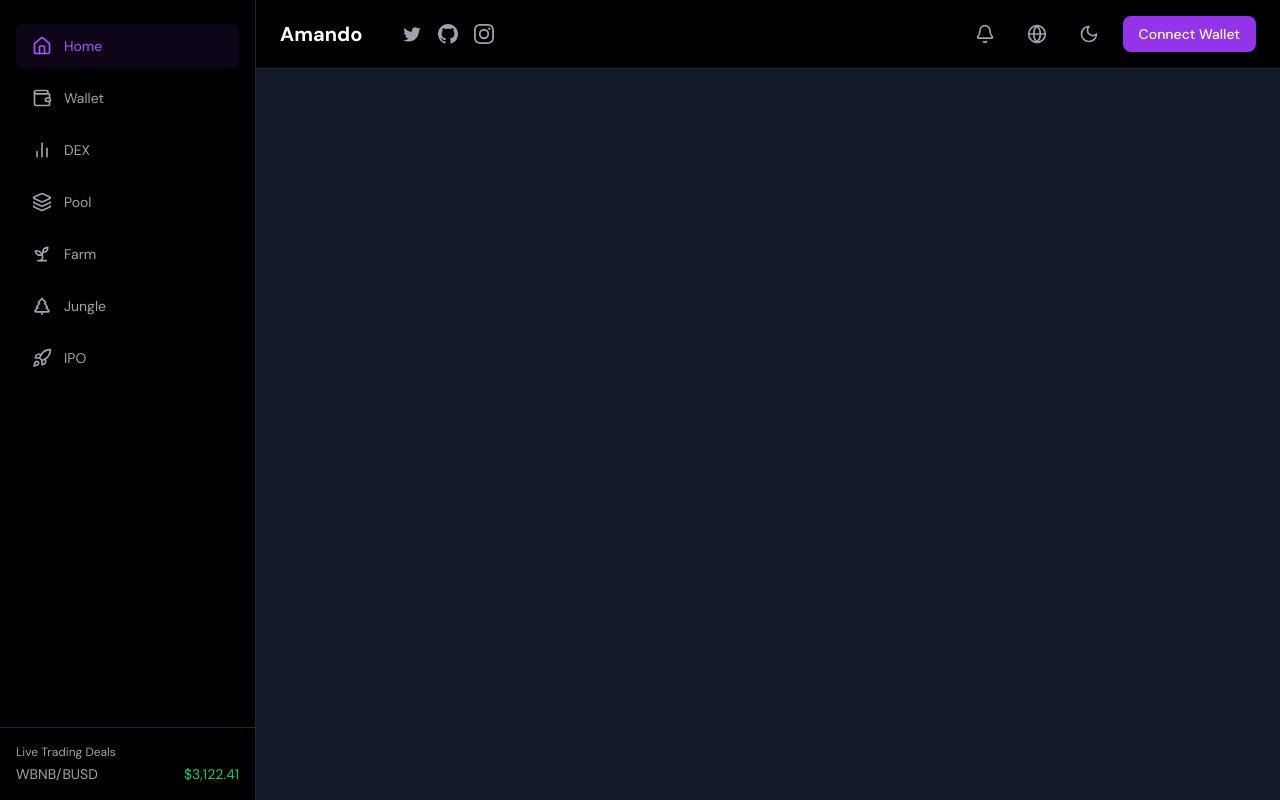
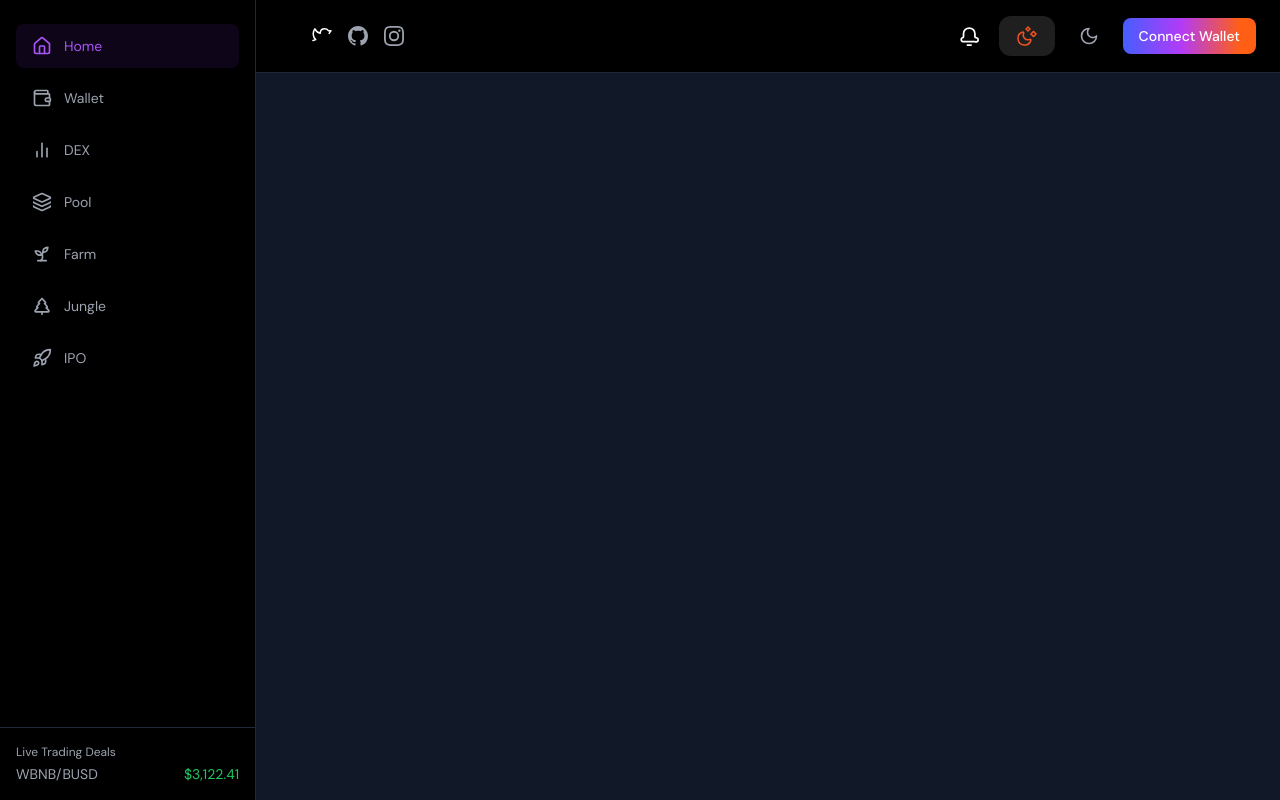
Before and after one commit to enspolat/amando, a React (Vite) app: page / in a window 1280 px wide. Built offline with nearby package versions, Linux system fonts and the light colour scheme.

Commit message:
add header

```diff
--- a/src/components/Header.jsx
+++ b/src/components/Header.jsx
@@ -2,14 +2,13 @@ import { Bell, Globe, Moon } from 'lucide-react'
 
 export default function Header() {
     return (
-        <header className="flex items-center justify-between px-6 py-4 bg-black border-b border-gray-800">
+        <header className=" flex items-center justify-between px-6 py-4 bg-black border-b border-gray-800">
             <div className="flex items-center gap-2">
-                <span className="text-xl font-bold text-white">Amando</span>
 
                 <div className="hidden md:flex items-center gap-4 ml-8">
                     <a href="#" className="text-gray-400 hover:text-white">
-                        <svg className="w-5 h-5" viewBox="0 0 24 24" fill="currentColor">
-                            <path d="M22.46 6c-.77.35-1.6.58-2.46.69.88-.53 1.56-1.37 1.88-2.38-.83.5-1.75.85-2.72 1.05C18.37 4.5 17.26 4 16 4c-2.35 0-4.27 1.92-4.27 4.29 0 .34.04.67.11.98C8.28 9.09 5.11 7.38 3 4.79c-.37.63-.58 1.37-.58 2.15 0 1.49.75 2.81 1.91 3.56-.71 0-1.37-.2-1.95-.5v.03c0 2.08 1.48 3.82 3.44 4.21a4.22 4.22 0 0 1-1.93.07 4.28 4.28 0 0 0 4 2.98 8.521 8.521 0 0 1-5.33 1.84c-.34 0-.68-.02-1.02-.06C3.44 20.29 5.7 21 8.12 21 16 21 20.33 14.46 20.33 8.79c0-.19 0-.37-.01-.56.84-.6 1.56-1.36 2.14-2.23z" />
+                        <svg width="20" height="17" viewBox="0 0 20 17" fill="none" xmlns="http://www.w3.org/2000/svg">
+                            <path fill-rule="evenodd" clip-rule="evenodd" d="M1 12.55C1.029 12.545 3.7 11.65 3.7 11.65C0.694 8.61101 0.466 4.11001 2.8 0.850006C3.907 2.90901 5.974 4.80901 8.2 5.35001C8.286 2.75001 10.049 0.850006 12.7 0.850006C14.505 0.850006 15.567 1.53801 16.3 2.65001H19L17.2 5.35001" stroke="white" stroke-width="1.5" stroke-linecap="round" stroke-linejoin="round" />
                         </svg>
                     </a>
                     <a href="#" className="text-gray-400 hover:text-white">
@@ -26,16 +25,26 @@ export default function Header() {
             </div>
 
             <div className="flex items-center gap-4">
-                <button className="p-2 text-gray-400 hover:text-white">
-                    <Bell className="w-5 h-5" />
+                <button className="text-gray-400 hover:text-white ">
+                    <svg width="28" height="28" viewBox="0 0 32 32" fill="none" xmlns="http://www.w3.org/2000/svg">
+                        <path d="M18.3315 26.4154H14.1654" stroke="white" stroke-width="2" stroke-linecap="round" stroke-linejoin="round" />
+                        <path d="M22.7577 13.4379V13.3962C22.7577 11.6698 22.0719 10.0141 20.8511 8.79327C19.6303 7.57249 17.9745 6.88666 16.2481 6.88666C14.5216 6.88666 12.8659 7.57249 11.6451 8.79327C10.4243 10.0141 9.73851 11.6698 9.73851 13.3962V16.6562C9.73841 16.8627 9.68088 17.0651 9.57236 17.2408C9.46384 17.4164 9.3086 17.5584 9.124 17.6509L8.46914 17.9777C7.98228 18.2206 7.59177 18.6208 7.36094 19.1135C7.13011 19.6062 7.0725 20.1624 7.19746 20.6919C7.32242 21.2215 7.62262 21.6933 8.04936 22.0308C8.4761 22.3683 9.00435 22.5517 9.54843 22.5513H22.9478C23.2735 22.7143 23.6318 22.8015 23.996 22.8063C24.3602 22.8111 24.7207 22.7335 25.0506 22.5792C25.3805 22.4248 25.6712 22.1979 25.9009 21.9153C26.1307 21.6327 26.2935 21.3017 26.3771 20.9473C26.4608 20.5928 26.4632 20.224 26.3841 19.8685C26.305 19.513 26.1464 19.18 25.9204 18.8945C25.6943 18.6089 25.4065 18.3782 25.0786 18.2197C24.7508 18.0612 24.3913 17.9789 24.0271 17.979L23.3722 17.6522C23.1876 17.5594 23.0324 17.4171 22.9239 17.2413C22.8154 17.0654 22.7578 16.8629 22.7577 16.6562V13.4379V13.4379Z" stroke="white" stroke-width="2" stroke-linecap="round" stroke-linejoin="round" />
+                    </svg>
                 </button>
-                <button className="p-2 text-gray-400 hover:text-white">
-                    <Globe className="w-5 h-5" />
+                <button className="text-gray-400 hover:text-white ">
+                    <svg width="56" height="40" viewBox="0 0 56 40" fill="none" xmlns="http://www.w3.org/2000/svg">
+                        <rect width="56" height="40" rx="12" fill="#1F1F1F" />
+                        <path fill-rule="evenodd" clip-rule="evenodd" d="M23.6599 16.0357C23.966 15.943 24.2981 16.0356 24.5121 16.2732C24.7262 16.5108 24.7837 16.8507 24.6597 17.1455C23.8698 18.9201 24.255 20.9978 25.6285 22.3713C27.002 23.7448 29.0798 24.1299 30.8544 23.34C31.1492 23.216 31.489 23.2735 31.7267 23.4876C31.9643 23.7016 32.0568 24.0337 31.9642 24.3398C31.0291 27.353 28.1016 29.2912 24.9624 28.9753C21.8233 28.6593 19.3406 26.1767 19.0246 23.0376C18.7086 19.8984 20.6467 16.9709 23.6599 16.0357Z" stroke="#F15223" stroke-width="1.5" stroke-linecap="round" stroke-linejoin="round" />
+                        <path fill-rule="evenodd" clip-rule="evenodd" d="M33.9527 15.8271C34.0615 15.6246 34.2728 15.4982 34.5026 15.4982C34.7325 15.4982 34.9437 15.6246 35.0525 15.8271L35.5375 16.7146C35.5949 16.8202 35.6816 16.9069 35.7871 16.9643L36.6747 17.4493C36.8772 17.558 37.0035 17.7693 37.0035 17.9992C37.0035 18.229 36.8772 18.4403 36.6747 18.549L35.7871 19.034C35.6816 19.0915 35.5949 19.1782 35.5375 19.2837L35.0525 20.1712C34.9437 20.3737 34.7325 20.5001 34.5026 20.5001C34.2728 20.5001 34.0615 20.3737 33.9527 20.1712L33.4678 19.2837C33.4103 19.1782 33.3236 19.0915 33.2181 19.034L32.3306 18.549C32.1281 18.4403 32.0017 18.229 32.0017 17.9992C32.0017 17.7693 32.1281 17.558 32.3306 17.4493L33.2181 16.9643C33.3236 16.9069 33.4103 16.8202 33.4678 16.7146L33.9527 15.8271Z" stroke="#F15223" stroke-width="1.5" stroke-linecap="round" stroke-linejoin="round" />
+                        <path fill-rule="evenodd" clip-rule="evenodd" d="M28.5605 11.2594C28.6475 11.0974 28.8165 10.9963 29.0004 10.9963C29.1843 10.9963 29.3533 11.0974 29.4403 11.2594L29.8283 11.9695C29.8742 12.0539 29.9436 12.1232 30.028 12.1692L30.738 12.5572C30.9 12.6442 31.0011 12.8132 31.0011 12.9971C31.0011 13.181 30.9 13.35 30.738 13.437L30.028 13.825C29.9436 13.8709 29.8742 13.9403 29.8283 14.0247L29.4403 14.7347C29.3533 14.8967 29.1843 14.9978 29.0004 14.9978C28.8165 14.9978 28.6475 14.8967 28.5605 14.7347L28.1725 14.0247C28.1265 13.9403 28.0572 13.8709 27.9728 13.825L27.2627 13.437C27.1007 13.35 26.9996 13.181 26.9996 12.9971C26.9996 12.8132 27.1007 12.6442 27.2627 12.5572L27.9728 12.1692C28.0572 12.1232 28.1265 12.0539 28.1725 11.9695L28.5605 11.2594Z" stroke="#F15223" stroke-width="1.5" stroke-linecap="round" stroke-linejoin="round" />
+                    </svg>
                 </button>
+
+
                 <button className="p-2 text-gray-400 hover:text-white">
                     <Moon className="w-5 h-5" />
                 </button>
-                <button className="px-4 py-2 text-sm font-medium text-white bg-purple-600 rounded-lg hover:bg-purple-700">
+                <button className="px-4 py-2 text-sm font-medium text-white bg-custom-gradient rounded-lg hover:bg-purple-700">
                     Connect Wallet
                 </button>
             </div>
```
